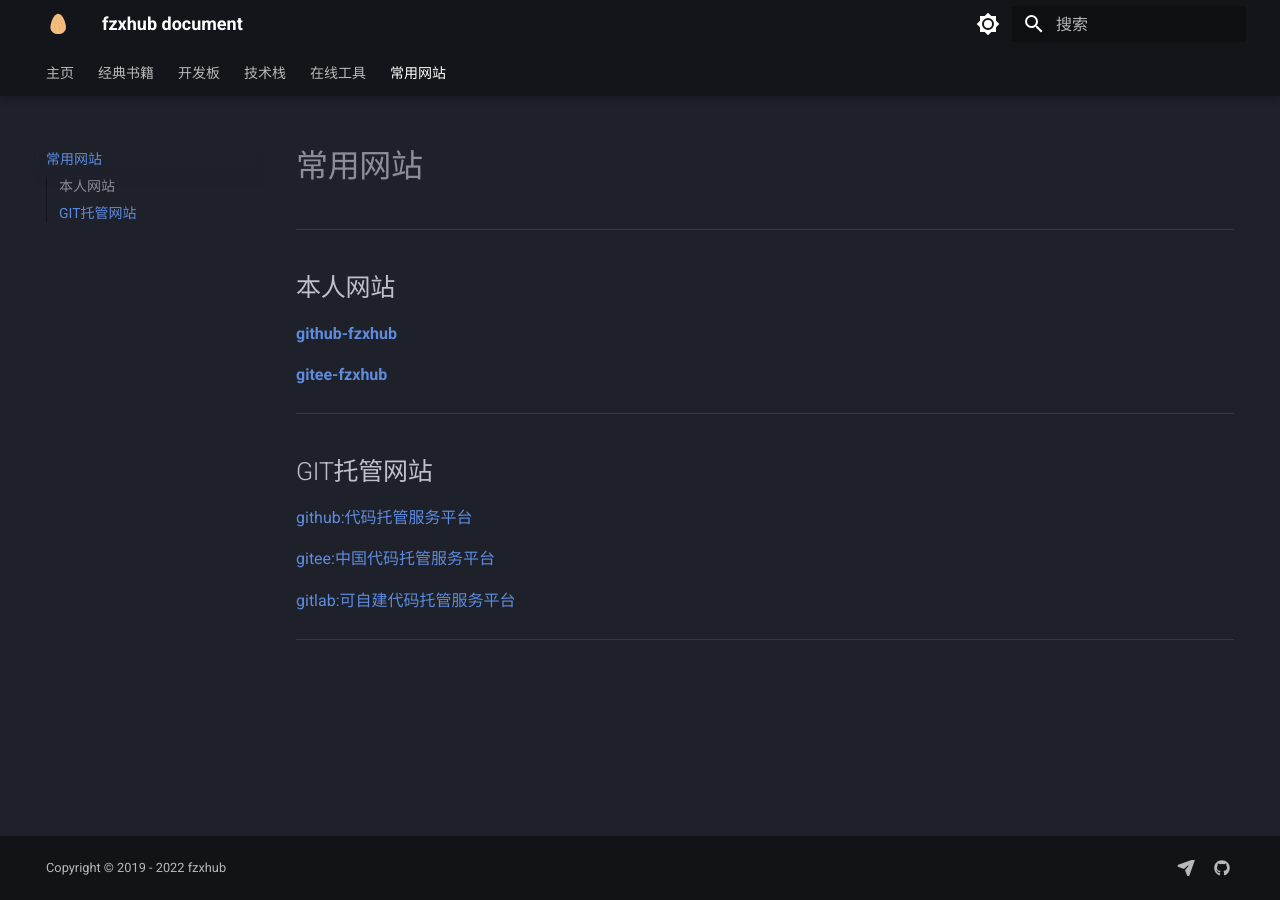
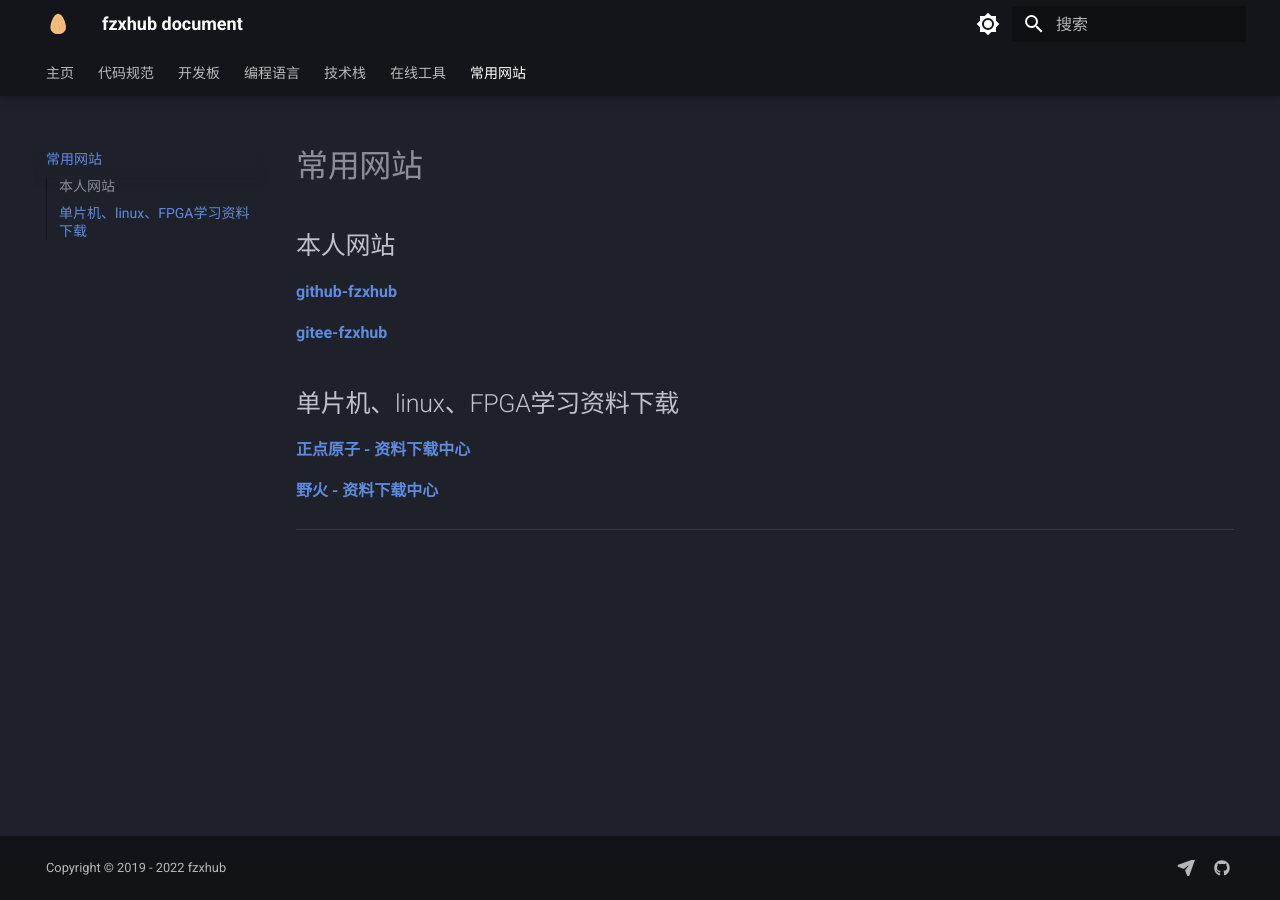
Before and after one commit to fzxhub/document, an MkDocs documentation site: the page built from docs/website.md, in a window 1280 px wide. Built offline with MkDocs 1.6.1 and Material for MkDocs 9.7.7, drawn with Linux system fonts in a browser that asks for light colours.

Commit message:
修改增加链接

```diff
--- a/docs/books.md
+++ /dev/null
@@ -1,6 +0,0 @@
----
-hide:
-  - footer
----
-
-# 经典书籍
--- a/docs/website.md
+++ b/docs/website.md
@@ -5,25 +5,22 @@
 
 # 常用网站
 
----
 
 ## 本人网站
 
-**[github-fzxhub](https://github.com)**
+**[github-fzxhub](https://github.com/fzxhub)**
+
+**[gitee-fzxhub](https://gitee.com/fzxhub)**
 
 
 
-**[gitee-fzxhub](https://gitee.com)**
+
+## 单片机、linux、FPGA学习资料下载
+
+**[正点原子 - 资料下载中心](http://www.openedv.com/docs/index.html)**
+
+**[野火 - 资料下载中心](http://doc.embedfire.com/products/link/zh/latest/index.html)**
+
+
 
 ---
-
-
-## GIT托管网站
-
-[github:代码托管服务平台](https://github.com)
-
-[gitee:中国代码托管服务平台](https://gitee.com)
-
-[gitlab:可自建代码托管服务平台](https://gitlab.com)
-
----
```
Also changed, not shown: docs/code.md (added, +14 -0 lines), docs/devboard.md (+2 -3 lines), docs/index.md (+1 -1 lines), docs/program.md (added, +17 -0 lines), docs/technology.md (+19 -3 lines), docs/tools.md (+0 -19 lines).
